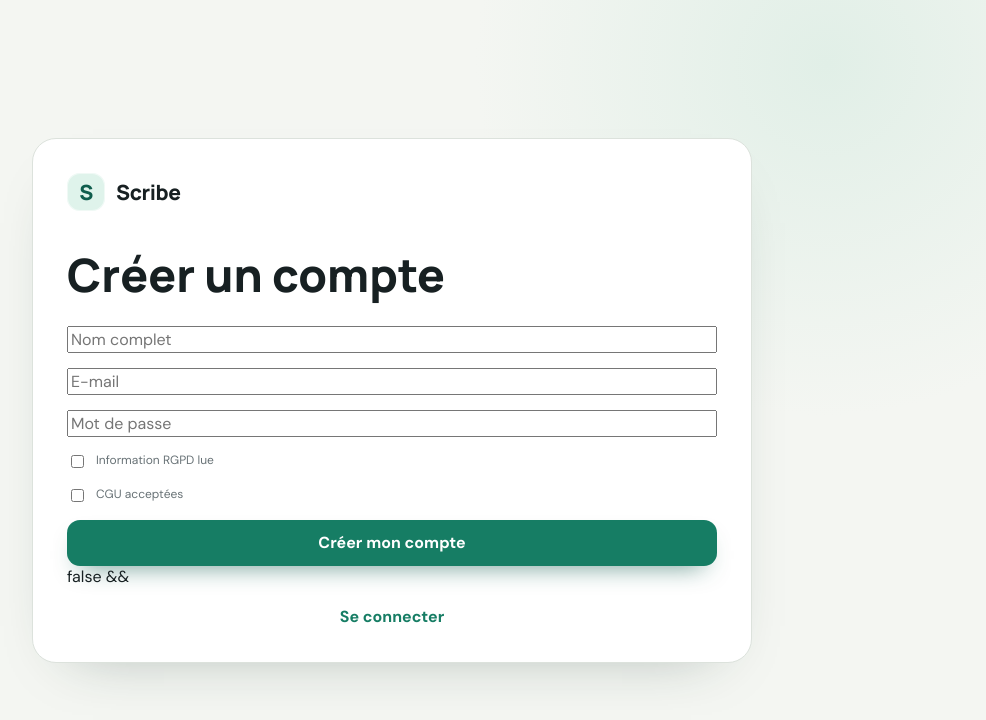
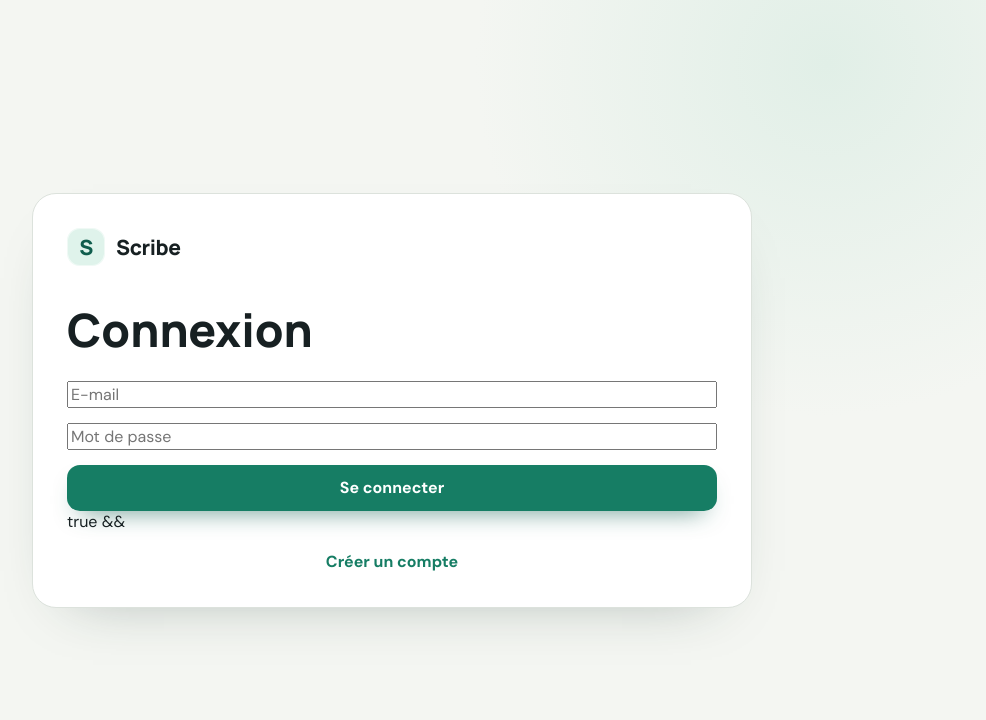
Before and after one commit to AshDv/Klaria, a React (Vite) app in the folder web/: page / in a window 1280 px wide. Shown: the top 720 px of the page, without its empty margins (248-1234 px from the left). Built offline with nearby package versions, Linux system fonts and the light colour scheme.

Commit message:
feat(auth-ui): add login screen

```diff
--- a/web/src/App.jsx
+++ b/web/src/App.jsx
@@ -9,7 +9,7 @@ function readSsoToken() {
 
 export default function App() {
   const [registered, setRegistered] = useState(readSsoToken());
-  const [login, setLogin] = useState(false);
+  const [login, setLogin] = useState(true);
   const [name, setName] = useState("");
   const [email, setEmail] = useState("");
   const [password, setPassword] = useState("");
@@ -36,6 +36,6 @@ export default function App() {
       {error && <div className="alert error">{error}</div>}
       <button className="primary-button">{login ? "Se connecter" : "Créer mon compte"}</button>
     </form>
-    false && <button className="text-button" onClick={() => setLogin(!login)}>{login ? "Créer un compte" : "Se connecter"}</button>
+    true && <button className="text-button" onClick={() => setLogin(!login)}>{login ? "Créer un compte" : "Se connecter"}</button>
   </section></main>;
 }
--- a/web/src/api.js
+++ b/web/src/api.js
@@ -42,4 +42,15 @@ export const api = {
     });
     setAccessToken(data.access_token);
   },
+  login: async (email, password) => {
+    const body = new URLSearchParams({ username: email, password });
+    const response = await fetch("/api/auth/login", {
+      method: "POST",
+      headers: { "Content-Type": "application/x-www-form-urlencoded" },
+      body,
+    });
+    if (!response.ok) throw new Error("E-mail ou mot de passe incorrect");
+    const data = await response.json();
+    setAccessToken(data.access_token);
+  },
 };
```
